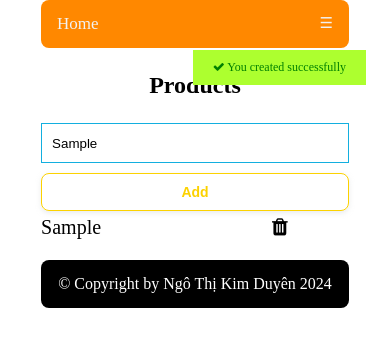
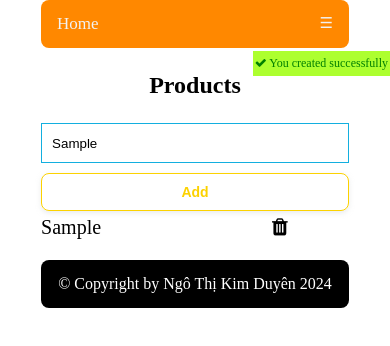
Before and after one commit to duyenqa/firstweb, a website: page todo.html in a window 390 px wide. Both pictures are taken after typing "Sample" into the empty fields and a click on the button "Add". Drawn offline with Linux system fonts and the light colour scheme.

Commit message:
update message to do page

```diff
--- a/css/todo.css
+++ b/css/todo.css
@@ -203,11 +203,14 @@ i {
     cursor: pointer;
 }
 
-.message-success {
-    color: green;
+.result{
     position: fixed;
     top: 50px;
     right: 24px;
+}
+
+.message-success {
+    color: green;
     background-color: greenyellow;
     padding: 10px 20px;
 }
@@ -228,9 +231,13 @@ i {
     .buttonAdd{
         margin: 0;
     }
-
+    .result{
+        top: 51px;
+        right: 0;
+    }
     .message-success {
         font-size: 12px;
+        padding: 5px 2px;
     }
 }
 /*-------------footer---------------*/
```
